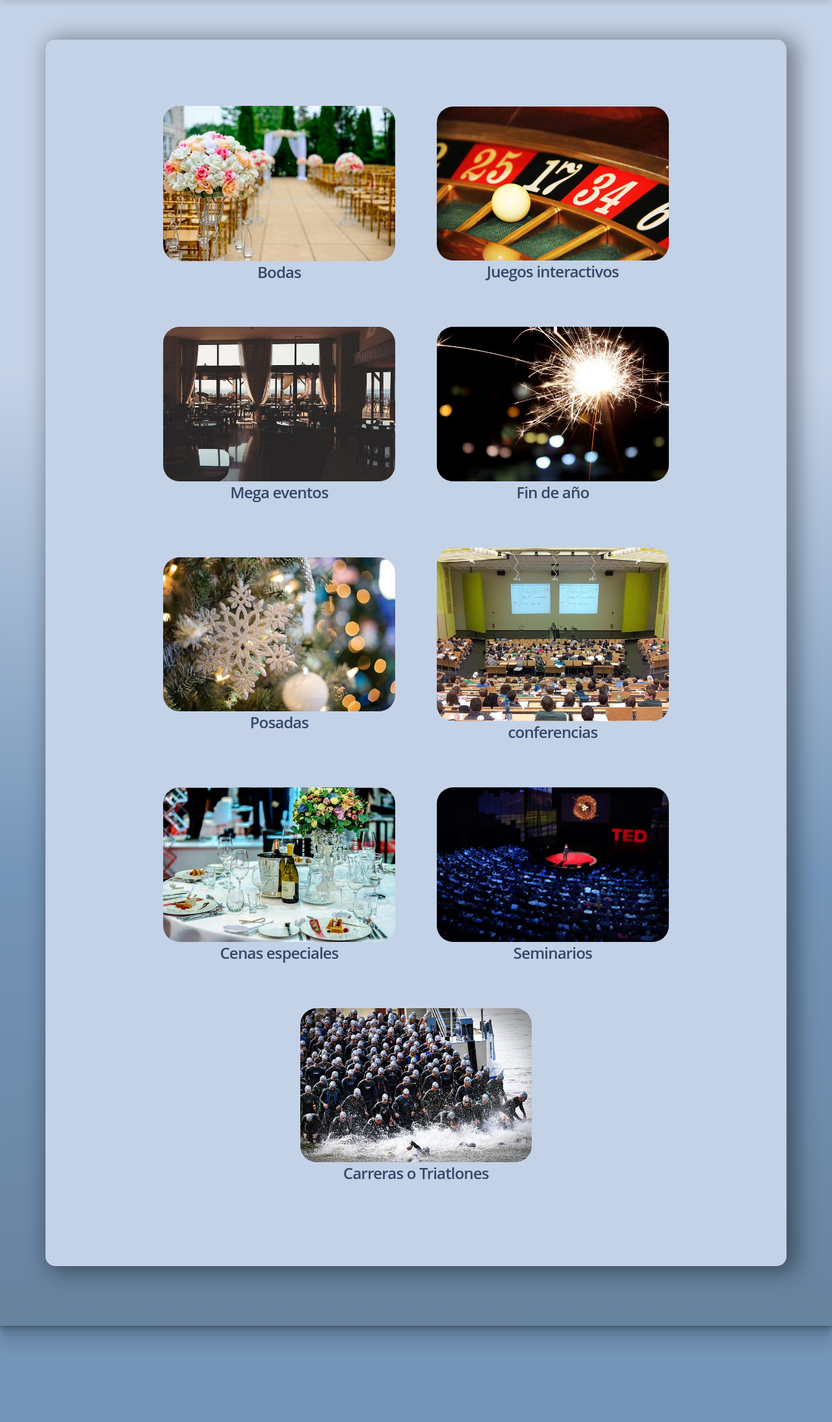
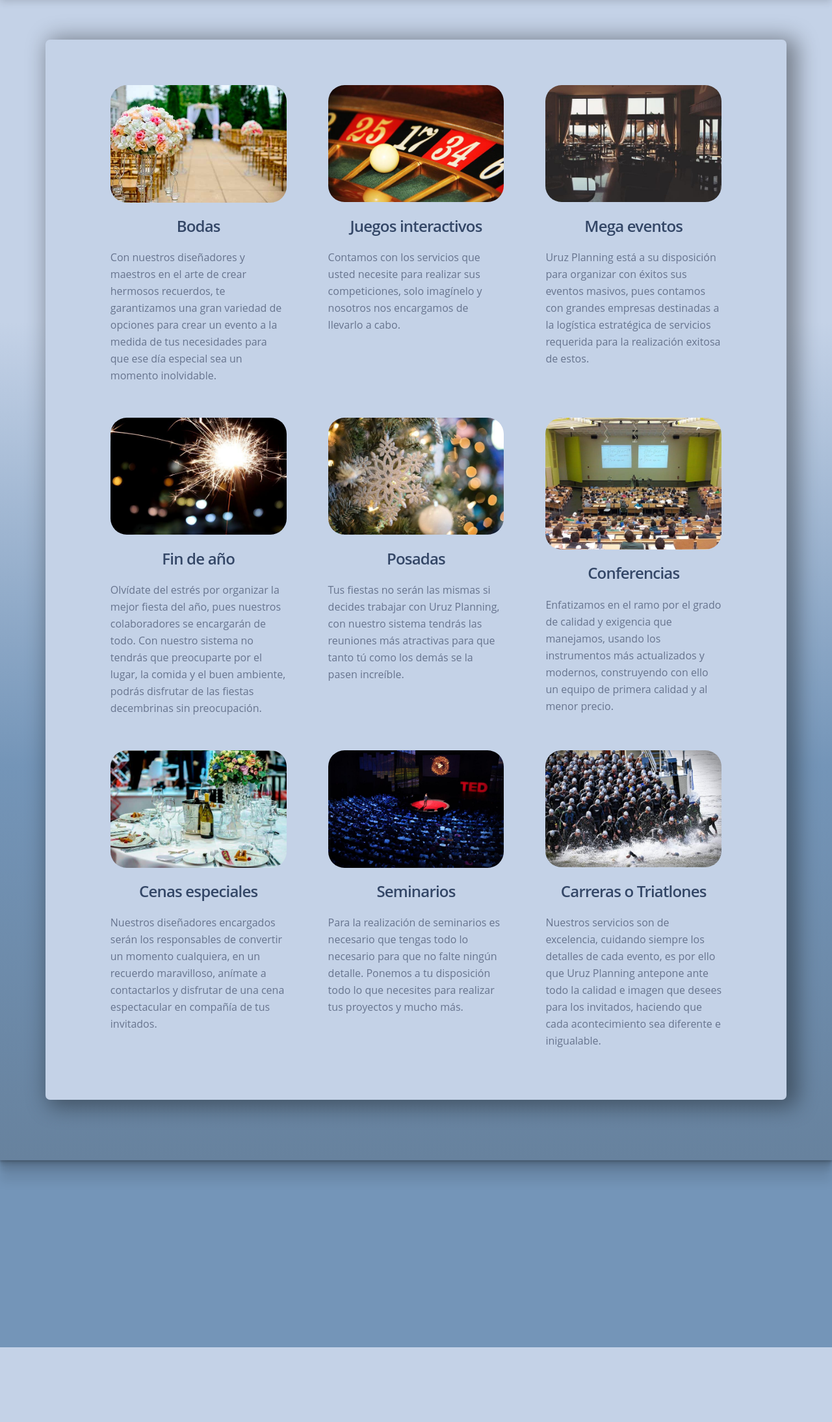
Before and after one commit to Carloscastro16/PaginaWireframe, a PHP site: page /Paginas/Eventos.html in a window 1280 px wide. Shown: the part 59-2248 px from the top of the page at 65% size. After the commit the page ends 2133 px from the top, so only its background shows below. Run offline with PHP 8.4, Linux system fonts and the light colour scheme.

Commit message:
Cambios listos

```diff
--- a/Paginas/Eventos.html
+++ b/Paginas/Eventos.html
@@ -51,47 +51,71 @@
             <div class="col-4 eventitos">
                 <img src="../img/Boda.jpg" alt="">
                 <h4>Bodas</h4>
-                <p></p>
+                <p>Con nuestros diseñadores y maestros en el arte de crear hermosos
+                    recuerdos, te garantizamos una gran variedad de opciones para
+                    crear un evento a la medida de tus necesidades para que ese
+                    día especial sea un momento inolvidable. </p>
             </div>
             <div class="col-4 eventitos">
                 <img src="../img/Casino.jpg" alt="">
                 <h4>Juegos interactivos</h4>
-                <p></p>
+                <p>Contamos con los servicios que usted necesite para realizar sus
+                    competiciones, solo imagínelo y nosotros nos encargamos de
+                    llevarlo a cabo.</p>
             </div>
             <div class="col-4 eventitos">
                 <img src="../img/cena-grande.jpg" alt="">
                 <h4>Mega eventos</h4>
-                <p></p>
+                <p>Uruz Planning está a su disposición para organizar con éxitos
+                    sus eventos masivos, pues contamos con grandes empresas destinadas
+                    a la logística estratégica de servicios requerida para la realización
+                    exitosa de estos.</p>
             </div>
             <div class="col-4 eventitos">
                 <img src="../img/AñoNuevo.jpg" alt="">
                 <h4>Fin de año</h4>
-                <p></p>
+                <p>Olvídate del estrés por organizar la mejor fiesta del año,
+                    pues nuestros colaboradores se encargarán de todo. Con nuestro sistema
+                    no tendrás que preocuparte por el lugar, la comida y
+                    el buen ambiente, podrás disfrutar de las fiestas decembrinas
+                    sin preocupación.</p>
             </div>
             <div class="col-4 eventitos">
                 <img src="../img/navidad.jpg" alt="">
                 <h4>Posadas</h4>
-                <p></p>
+                <p>Tus fiestas no serán las mismas si decides trabajar con Uruz Planning,
+                    con nuestro sistema tendrás las reuniones más atractivas para que tanto
+                    tú como los demás se la pasen increíble. </p>
             </div>
             <div class="col-4 eventitos">
                 <img src="../img/conferencia.jpg" alt="">
-                <h4>conferencias</h4>
-                <p></p>
+                <h4>Conferencias</h4>
+                <p>Enfatizamos en el ramo por el grado de calidad y exigencia que manejamos,
+                    usando los instrumentos más actualizados y modernos, construyendo con
+                    ello un equipo de primera calidad y al menor precio. </p>
             </div>
             <div class="col-4 eventitos">
                 <img src="../img/FinAño.jpg" alt="">
                 <h4>Cenas especiales</h4>
-                <p></p>
+                <p>Nuestros diseñadores encargados serán los responsables de
+                    convertir un momento cualquiera, en un recuerdo maravilloso, anímate a
+                    contactarlos y disfrutar de una cena espectacular en compañía de tus
+                    invitados. </p>
             </div>
             <div class="col-4 eventitos">
                 <img src="../img/ted-talk.jpg" alt="">
                 <h4>Seminarios</h4>
-                <p></p>
+                <p>Para la realización de seminarios es necesario que tengas todo lo
+                    necesario para que no falte ningún detalle. Ponemos a tu disposición
+                    todo lo que necesites para realizar tus proyectos y mucho más.</p>
             </div>
             <div class="col-4 eventitos">
                 <img src="../img/triatlon.jpg" alt="">
                 <h4>Carreras o Triatlones</h4>
-                <p></p>
+                <p>Nuestros servicios son de excelencia, cuidando siempre los detalles de
+                    cada evento, es por ello que Uruz Planning antepone ante todo la calidad
+                    e imagen que desees para los invitados, haciendo que cada acontecimiento
+                    sea diferente e inigualable.</p>
             </div>
         </div>
     </section>
@@ -107,7 +131,9 @@
                 <a href="#"><i class="icon icon-social-twitter"></i></a>
                 <a href="#"><i class="icon icon-social-facebook"></i></a>
             </nav>
-            <div class="linea"></div>
+            <div class="centrado">
+                <div class="linea"></div>
+            </div>
             <ul class="list-inline navegaFooter">
                 <li class="list-inline-item"><a href="../index.html">Home</a></li>
                 <li class="list-inline-item"><a href="#">Sobre nosotros</a></li>
--- a/Styles/Styles_Us.css
+++ b/Styles/Styles_Us.css
@@ -26,15 +26,17 @@ main{
     box-shadow: rgba(0, 0, 0, 0.09) 0px 2px 1px, rgba(0, 0, 0, 0.09) 0px 4px 2px, rgba(0, 0, 0, 0.09) 0px 8px 4px, rgba(0, 0, 0, 0.09) 0px 16px 8px, rgba(0, 0, 0, 0.09) 0px 32px 16px;
     padding-bottom: 2rem;
 }
+
+/* ------ Organizacion de las secciones ------ */
 .General{
-    border-radius: 15px;
+    border-radius: 7px;
     z-index: 2;
     height: 100%;
     background: var(--Fondo);
     -webkit-box-shadow: 10px 4px 33px 7px rgba(0,0,0,0.39);
     -moz-box-shadow: 10px 4px 33px 7px rgba(0,0,0,0.39);
     box-shadow: 10px 4px 33px 7px rgba(0,0,0,0.39);
-    padding: 5rem;
+    padding: 3rem;
 }
 section{
     /*box-shadow:var(--Complemento) 1.95px 1.95px 2.6px;*/
@@ -387,12 +389,9 @@ footer {
     margin-bottom:0;
 }
 .linea{
-    border-top: 2.5px solid var(--Complemento);
+    border-top: 2.5px solid var(--grey-icon);
     max-width: 50rem;
-    margin-bottom:1rem;
-    display: flex;
-    align-items: center;
-    justify-content: center;
+    margin-bottom: 1rem;
 }
 .social a {
     display: flex;
@@ -502,16 +501,26 @@ footer {
 
 .eventitos{
     width: auto !important;
+    max-width: 30% !important;
+    height: 32rem;
     display: flex;
     flex-direction: column;
     align-items: center;
-    justify-content: center;
+    justify-content: flex-start;
     border-radius: 25px;
     padding: 1.4rem 2rem !important;
 }
+.eventitos h4{
+    margin: 1.2rem;
+}
+.eventitos p{
+    display: flex;
+    word-wrap: break-word;
+    margin-bottom: 2rem;
+}
+.eventitos img{
 
-.eventitos img{
-    width: 22.3rem;
+    width: 100%;
     border-radius: 25px;
 }
 /*------ Final de Seccion de los eventos ------*/
```
